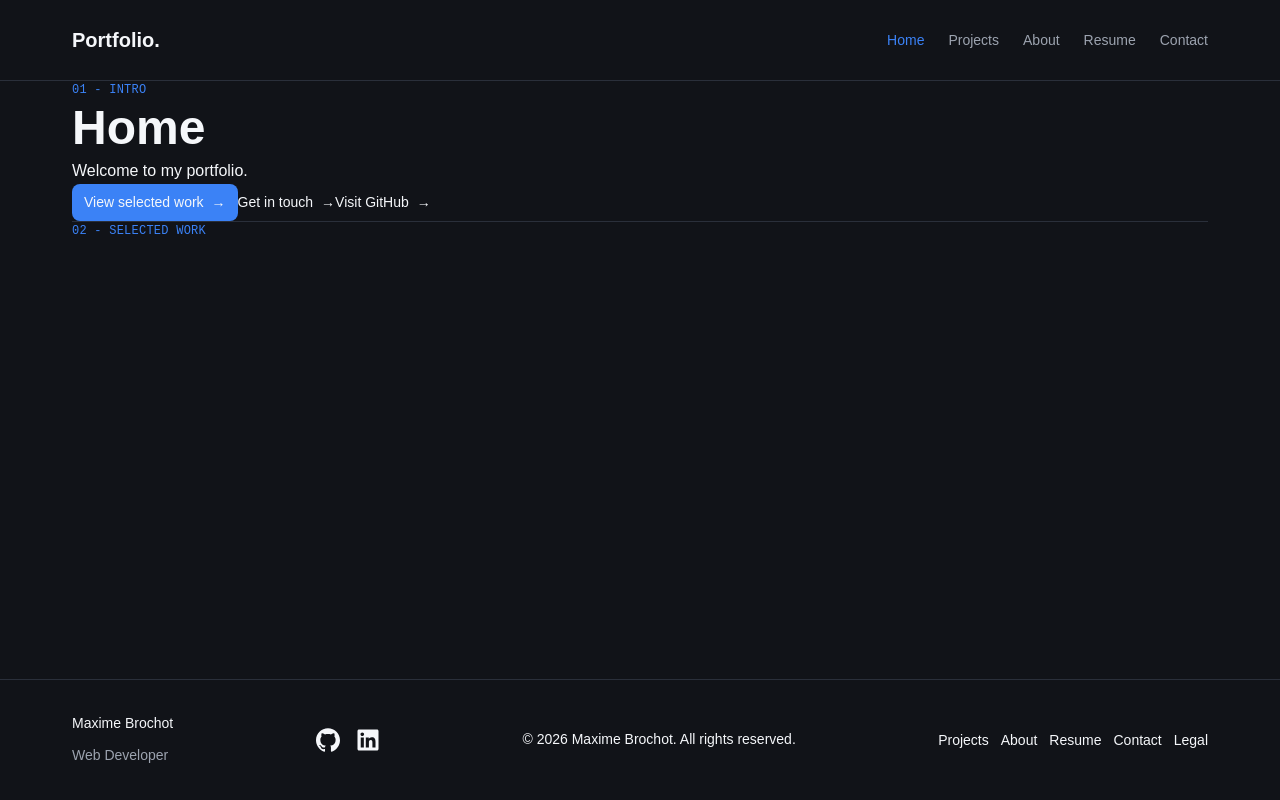
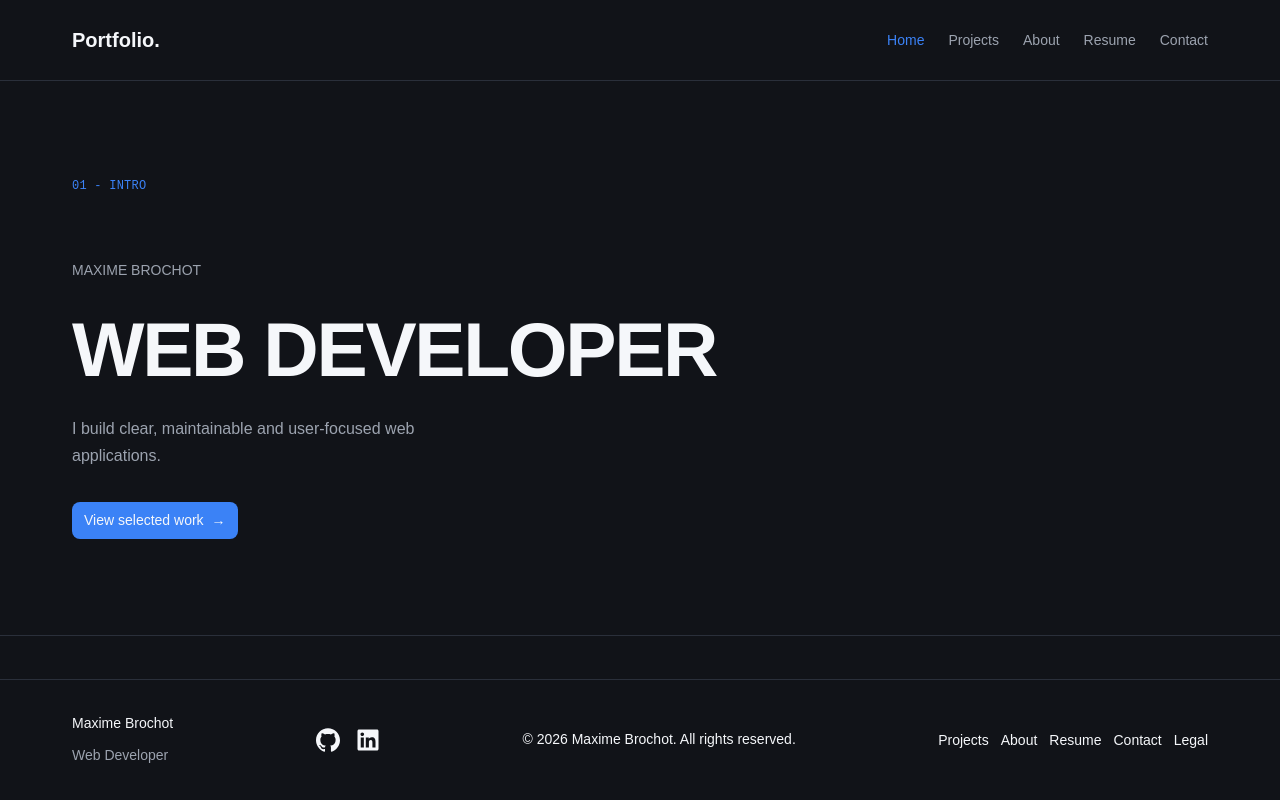
Before and after one commit to BrochotMaxime/portfolio-v2, a React (Vite) app: page / in a window 1280 px wide. Built offline with nearby package versions, Linux system fonts and the light colour scheme.

Commit message:
feat: implement typographic home hero section (#35)

```diff
--- /dev/null
+++ b/src/components/home/HeroSection.jsx
@@ -0,0 +1,31 @@
+import Container from '../layout/Container'
+import ActionLink from '../ui/ActionLink'
+import SectionLabel from '../ui/SectionLabel'
+
+function HeroSection() {
+  return (
+    <section className="hero" aria-labelledby="hero-title">
+      <Container>
+        <SectionLabel number="01" label="INTRO" />
+
+        <div className="hero__content">
+          <p className="hero__name">MAXIME BROCHOT</p>
+
+          <h1 id="hero-title" className="hero__title">
+            <span>WEB</span> <span>DEVELOPER</span>
+          </h1>
+
+          <p className="hero__description">
+            I build clear, maintainable and user-focused web applications.
+          </p>
+
+          <ActionLink href="#selected-projects" variant="primary">
+            View selected work
+          </ActionLink>
+        </div>
+      </Container>
+    </section>
+  )
+}
+
+export default HeroSection
--- a/src/pages/Home.jsx
+++ b/src/pages/Home.jsx
@@ -1,33 +1,7 @@
-import Container from '../components/layout/Container'
-
-import ActionLink from '../components/ui/ActionLink'
-import Divider from '../components/ui/Divider'
-import SectionLabel from '../components/ui/SectionLabel'
+import HeroSection from '../components/home/HeroSection'
 
 function Home() {
-  return (
-    <Container>
-      <SectionLabel number="01" label="INTRO" />
-      <h1>Home</h1>
-      <p>Welcome to my portfolio.</p>
-
-      <ActionLink to="/projects" variant="primary">
-        View selected work
-      </ActionLink>
-
-      <ActionLink to="/contact" variant="text">
-        Get in touch
-      </ActionLink>
-
-      <ActionLink href="https://github.com" external>
-        Visit GitHub
-      </ActionLink>
-
-      <Divider />
-
-      <SectionLabel number="02" label="SELECTED WORK" />
-    </Container>
-  )
+  return <HeroSection />
 }
 
 export default Home
--- /dev/null
+++ b/src/styles/components/home/_hero-section.scss
@@ -0,0 +1,67 @@
+@use '../../abstracts' as a;
+
+.hero {
+  padding-block: a.$space-7 a.$space-8;
+  border-bottom: 1px solid a.$color-border;
+
+  &__content {
+    display: flex;
+    flex-direction: column;
+    align-items: flex-start;
+    margin-top: a.$space-7;
+  }
+
+  &__name {
+    margin-bottom: a.$space-5;
+    color: a.$color-text-secondary;
+    font-size: a.$font-size-sm;
+  }
+
+  &__title {
+    margin-bottom: a.$space-5;
+    color: a.$color-text-primary;
+    font-family: a.$font-heading;
+    font-size: clamp(2.5rem, 10vw, 4rem);
+    font-weight: 700;
+    line-height: 1.1;
+    letter-spacing: -0.03em;
+
+    span {
+      display: block;
+    }
+  }
+
+  &__description {
+    max-width: 48ch;
+    margin-bottom: a.$space-6;
+    color: a.$color-text-secondary;
+  }
+
+  @include a.tablet {
+    padding-block: a.$space-8;
+
+    &__content {
+      margin-top: a.$space-8;
+    }
+
+    &__title {
+      font-size: clamp(3.5rem, 7vw, 5rem);
+    }
+  }
+
+  @include a.desktop {
+    padding-block: a.$space-9;
+
+    &__content {
+      margin-top: a.$space-8;
+    }
+
+    &__title {
+      font-size: clamp(4rem, 6vw, 6rem);
+
+      span {
+        display: inline;
+      }
+    }
+  }
+}
--- a/src/styles/main.scss
+++ b/src/styles/main.scss
@@ -10,3 +10,5 @@
 @use 'components/ui/action-link';
 @use 'components/ui/divider';
 @use 'components/ui/section-label';
+
+@use 'components/home/hero-section';
```
Also changed, not shown: public/images/projects/trouve-ton-artisan-hero.webp (added), public/images/projects/trouve-ton-artisan.webp (added).
